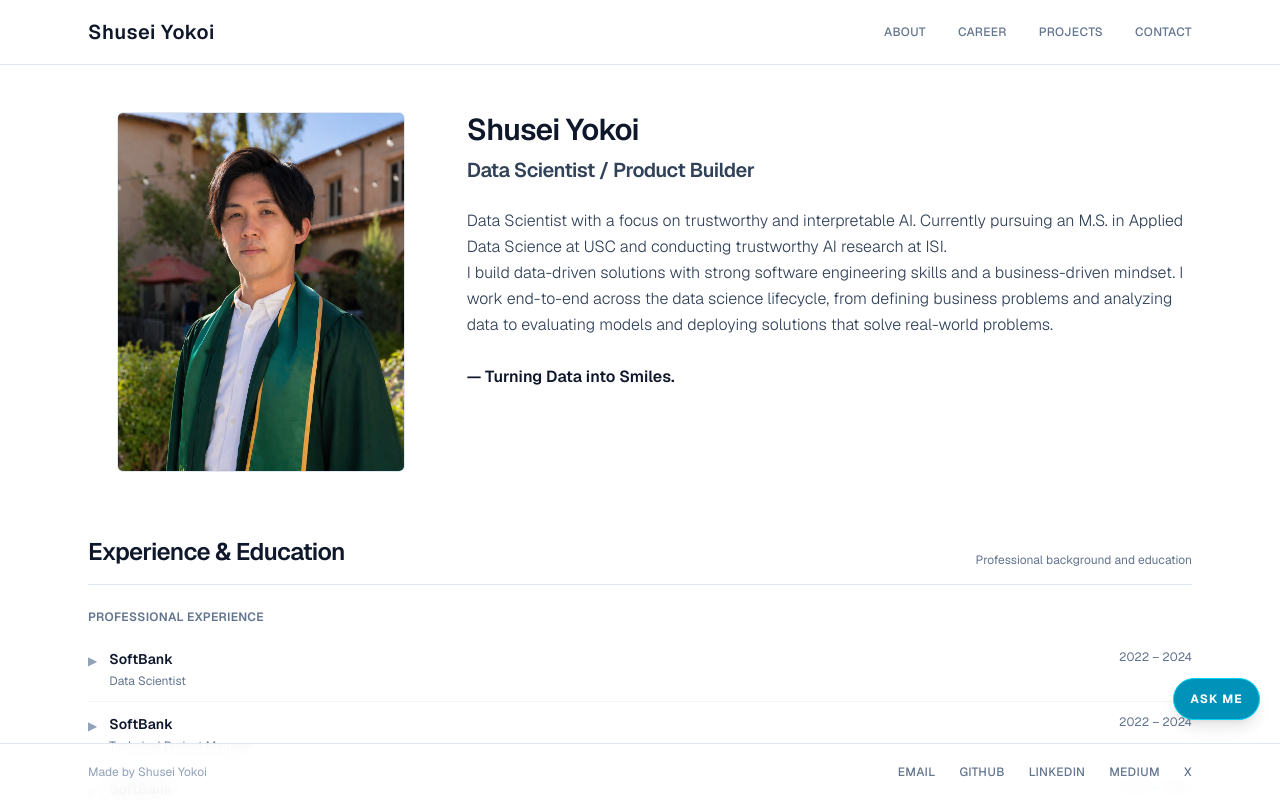
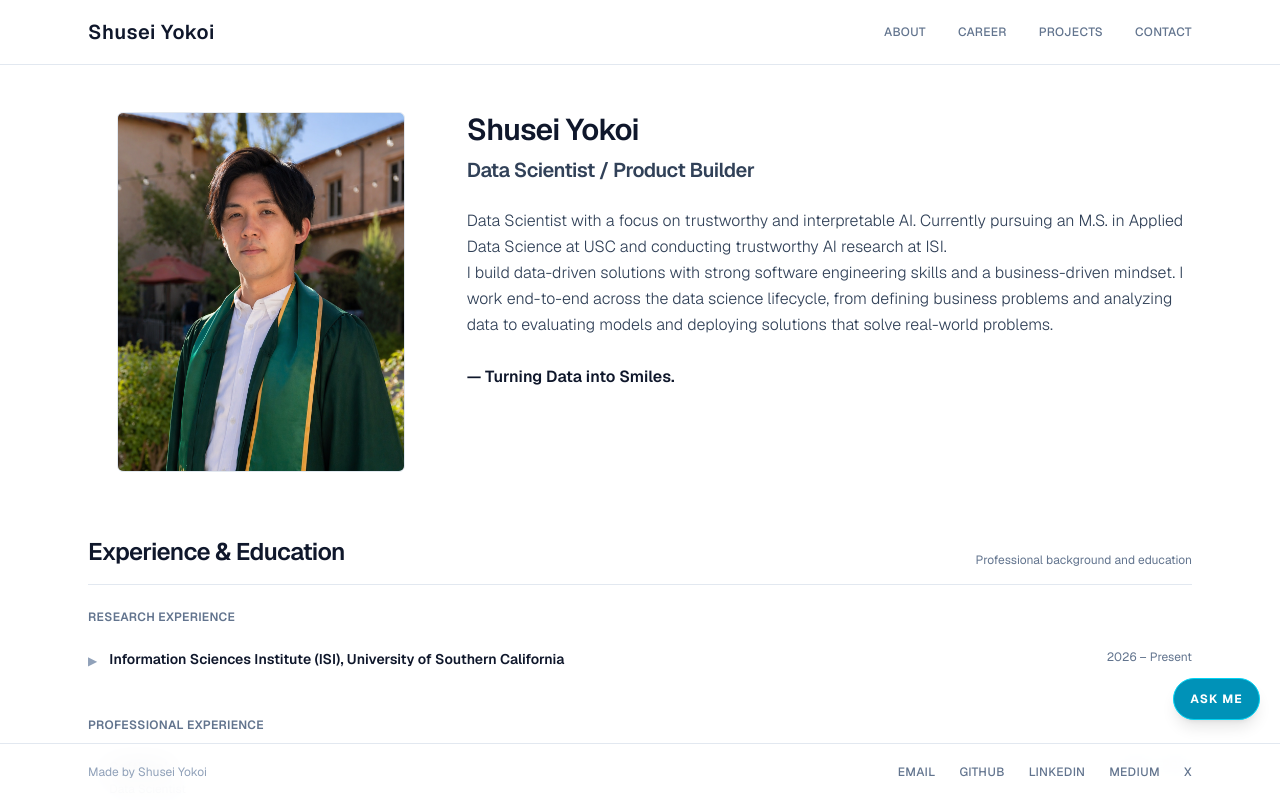
Before and after one commit to shuseiyokoi/portfolio, a Next.js app: page / in a window 1280 px wide. Shown: the top 800 px of the page. Built offline with nearby package versions, Linux system fonts and the light colour scheme.

Commit message:
add research exp

```diff
--- a/app/page.tsx
+++ b/app/page.tsx
@@ -257,10 +257,78 @@ export default function Home() {
             {/* Professional Experience */}
             <div>
               <h3 className="text-xs font-semibold uppercase tracking-wide text-slate-500 mb-3">
+                Research Experience
+              </h3>
+
+              <div className="divide-y divide-slate-100">
+                {/* Research Experience */}
+                <details className="group py-3">
+                  <summary className="cursor-pointer list-none">
+                    <div className="grid md:grid-cols-12 gap-4 items-start">
+                      <div className="md:col-span-8 flex items-start gap-3">
+                        <span className="mt-1 text-slate-400 text-xs transition-transform group-open:rotate-90">
+                          ▶
+                        </span>
+
+                        <div>
+                          <p className="text-sm font-semibold text-slate-900">
+                            Information Sciences Institute (ISI), University of Southern California
+                          </p>
+                          <p className="text-xs text-slate-500 mt-1">
+                            {/* Research Assistant */}
+                          </p>
+                        </div>
+                      </div>
+
+                      <p className="md:col-span-4 text-xs text-slate-500 md:text-right">
+                        2026 – Present
+                      </p>
+                    </div>
+                  </summary>
+
+                  <div className="mt-4 ml-6 space-y-5 text-sm text-slate-700 leading-relaxed">
+                    <div>
+                      <p className="font-semibold text-slate-900">
+                        Bias by Prompt LLM Fairness{" "}
+                        <span className="font-normal text-slate-500">
+                          | Python, R, SQL
+                        </span>
+                      </p>
+
+                      <ul className="mt-2 space-y-1 list-disc pl-5">
+                        <li>
+                          Conducting a research study on LLM fairness using Public HMDA mortgage
+                          application data.
+                        </li>
+                        <li>
+                          Interpreted and processed loan-level variables, including financial,
+                          demographic, property, and derived HMDA fields.
+                        </li>
+                        <li>
+                          Built a feature-selection framework to remove leakage, redundant, high-missing,
+                          and low-relevance fields.
+                        </li>
+                        <li>
+                          Designed prompt-based experiments to evaluate whether LLM decisions change
+                          under demographic or discrimination-related appeal conditions.
+                        </li>
+                        <li>
+                          Writing a research paper documenting the data-processing methodology,
+                          feature-selection logic, and experimental design.
+                        </li>
+                      </ul>
+                    </div>
+                  </div>
+                </details>
+              </div>
+            </div>
+            <div>
+              <h3 className="text-xs font-semibold uppercase tracking-wide text-slate-500 mb-3">
                 Professional Experience
               </h3>
 
               <div className="divide-y divide-slate-100">
+
                 {/* SoftBank Data Scientist */}
                 <details className="group py-3">
                   <summary className="cursor-pointer list-none">
```
